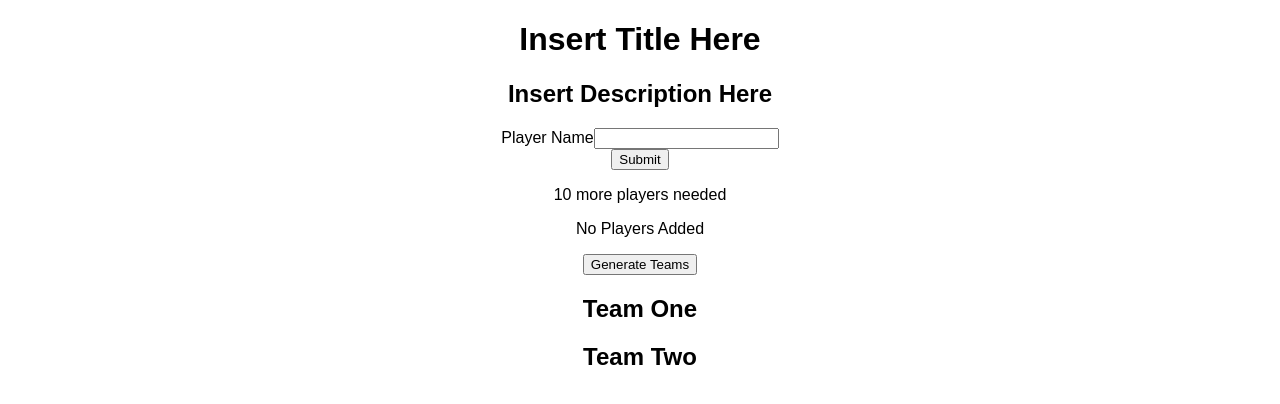
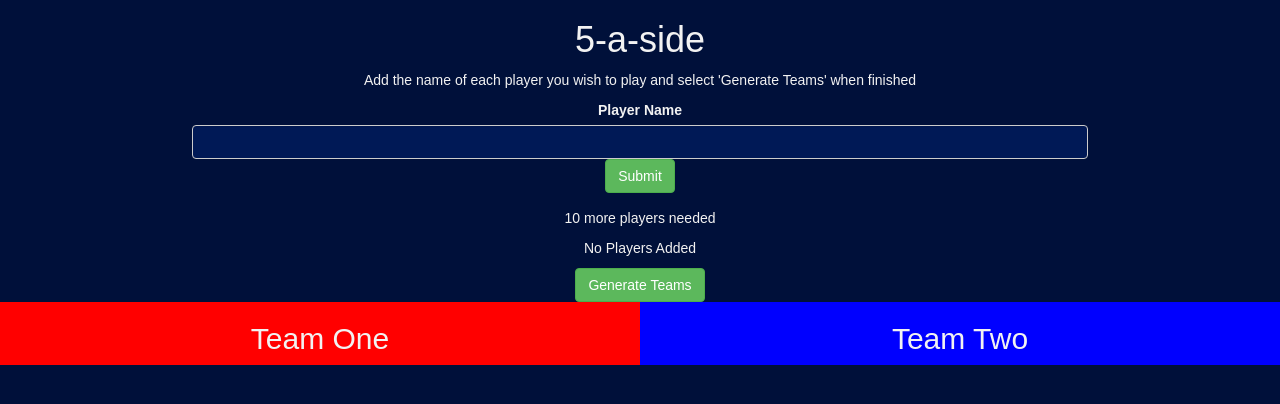
Before and after one commit to JonnyDavis/5-a-side, a React (Create React App) app in the folder five-a-side/: page / in a window 1280 px wide. Shown: the top 404 px of the page. Built offline with nearby package versions, Linux system fonts and the light colour scheme.

Commit message:
added Bootstrap CSS framework and styled a few of the elements, mainly focusing on positioning

```diff
--- a/five-a-side/public/index.html
+++ b/five-a-side/public/index.html
@@ -10,6 +10,7 @@
     -->
     <link rel="manifest" href="%PUBLIC_URL%/manifest.json">
     <link rel="shortcut icon" href="%PUBLIC_URL%/favicon.ico">
+    <link rel="stylesheet" href="https://maxcdn.bootstrapcdn.com/bootstrap/3.3.7/css/bootstrap.min.css">
     <!--
       Notice the use of %PUBLIC_URL% in the tags above.
       It will be replaced with the URL of the `public` folder during the build.
--- a/five-a-side/src/App.jsx
+++ b/five-a-side/src/App.jsx
@@ -8,8 +8,8 @@ class App extends Component {
     render() {
         return (
             <div className="App">
-                <h1>Insert Title Here</h1>
-                <h2> Insert Description Here </h2>
+                <h1>5-a-side</h1>
+                <p>Add the name of each player you wish to play and select 'Generate Teams' when finished</p>
                 <SubmitPlayer />
                 <PlayerProfiles />
                 <Teams />
--- a/five-a-side/src/components/Forms/Form.jsx
+++ b/five-a-side/src/components/Forms/Form.jsx
@@ -38,10 +38,9 @@ class Form extends Component {
 
 
 	render() {
-		const { button } = this.props;
 		return (
 			// mapping over the input component within the form for every field so as to display 10 individual inputs
-			<form onSubmit={ this.submit }>
+			<form className="form-group" onSubmit={ this.submit }>
 				{ this.state.fields.map(({ name, label, value }, i) => (
 					<Input
 					onChange={ (e) => this.change(e, i)}
@@ -51,7 +50,6 @@ class Form extends Component {
 					label={ label }
 					/>
 				))}
-				<button>Submit</button>
 			</form>
 		);
 	};
--- a/five-a-side/src/components/Forms/Input.jsx
+++ b/five-a-side/src/components/Forms/Input.jsx
@@ -2,8 +2,21 @@ import React from "react";
 
 // a simple (stateless) input component, created for the purpose of mapping over in the form.
 export default ({ name, label, value, onChange }) => (
-	<div>
+	<div style={ inputContainerStyle }>
 		<label htmlFor={ name }>{ label }</label>
-		<input value={ value } onChange={ onChange } id={ name } />
+		<input className="form-control" style={ inputStyle } value={ value } onChange={ onChange } id={ name } />
+		<button className="btn btn-success">Submit</button>
 	</div>
 );
+
+
+const inputContainerStyle = {
+	// lineHeight: "100%",
+}
+const inputStyle = {
+	backgroundColor: "#001956",
+	width: "70%",
+	margin: "0 auto",
+	color: "#F2F2F2"
+
+}
--- a/five-a-side/src/components/Teams.jsx
+++ b/five-a-side/src/components/Teams.jsx
@@ -24,8 +24,9 @@ class Teams extends Component {
 
 		return (
 			<div>
-				<button onClick={ this.createTeams }>Generate Teams</button>
-				<div>
+				<button type="button" className="btn btn-success" onClick={ this.createTeams }>Generate Teams</button>
+				<br/>
+				<div style={ teamOneContainerStyles }>
 					<h2>{ teams.getIn([0, "teamName"]) }</h2>
 					<ul>
 						{ teamOnePlayers.map(players => (
@@ -37,7 +38,7 @@ class Teams extends Component {
 				</div>
 
 
-				<div>
+				<div style={ teamTwoContainerStyles }>
 					<h2>{ teams.getIn([1, "teamName"]) }</h2>
 					<ul>
 						{ teamTwoPlayers.map(players => (
@@ -59,3 +60,15 @@ class Teams extends Component {
 }
 
 export default Teams;
+
+const teamOneContainerStyles = {
+	display: "inline-block",
+	width: "50%",
+	backgroundColor: "red",
+}
+
+const teamTwoContainerStyles = {
+	display: "inline-block",
+	width: "50%",
+	backgroundColor: "blue",
+}
--- a/five-a-side/src/index.css
+++ b/five-a-side/src/index.css
@@ -2,4 +2,6 @@ body {
   margin: 0;
   padding: 0;
   font-family: sans-serif;
+  background-color: #00103a;
+  color: #f2f2f2;
 }
```
